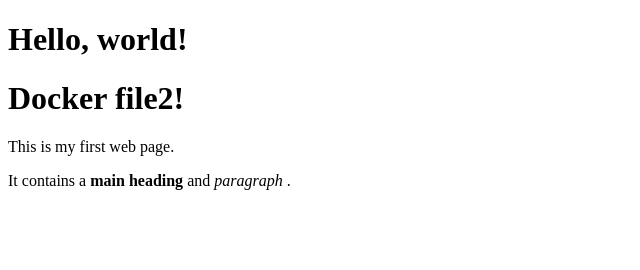
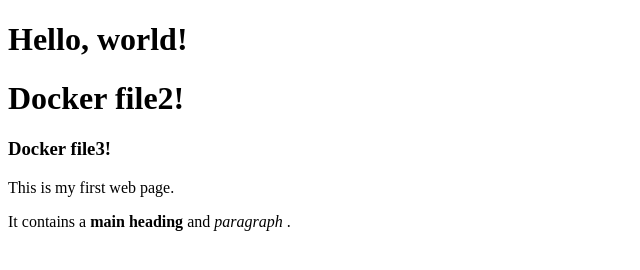
Before and after one commit to khanabdur1/CI-CD, a plain HTML site: page index.html in a window 1280 px wide. Shown: the whole page, without its empty margins (0-640 px from the left). Drawn offline with Linux system fonts and the light colour scheme.

Commit message:
Update index.html

```diff
--- a/index.html
+++ b/index.html
@@ -6,6 +6,7 @@
     <body>
         <h1>Hello, world!</h1>
         <h1>Docker file2!</h1>
+        <h3>Docker file3!</h3>
         <p>This is my first web page.</p>
         <p>It contains a
              <strong>main heading</strong> and <em> paragraph </em>.
```
